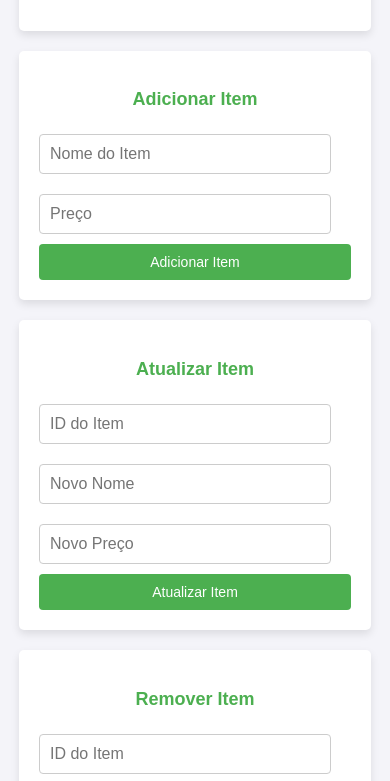
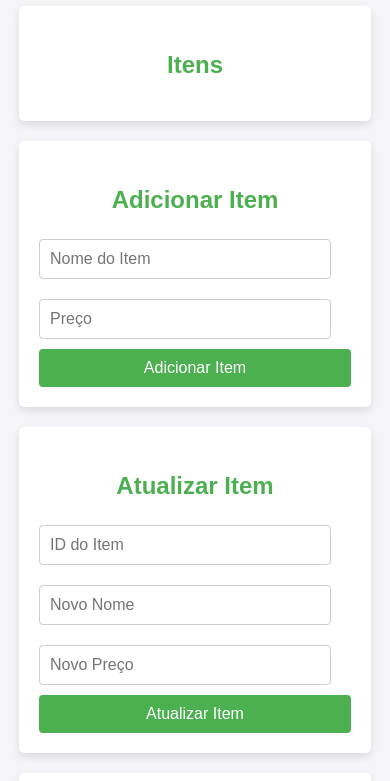
Before and after one commit to Joseamorim22/API-SD, a website: page frontend/index.html in a window 390 px wide. Shown: the part 156-937 px from the top of the page. Drawn offline with Linux system fonts and the light colour scheme; no server answers.

Commit message:
api atualizada

```diff
--- a/frontend/style.css
+++ b/frontend/style.css
@@ -1,4 +1,3 @@
-/* Estilo geral */
 body {
     font-family: 'Arial', sans-serif;
     margin: 0;
@@ -8,7 +7,6 @@
     line-height: 1.6;
 }
 
-/* Cabeçalho */
 h1 {
     text-align: center;
     background-color: #4caf50;
@@ -23,7 +21,6 @@
     text-align: center;
 }
 
-/* Containers */
 #itemsList, #addItemForm, #updateItemForm, #removeItemForm {
     margin: 20px auto;
     padding: 20px;
@@ -33,7 +30,6 @@
     max-width: 80%; /* Aumenta a largura máxima para ocupar mais espaço */
 }
 
-/* Lista de itens */
 #itemListUl {
     list-style-type: none;
     padding: 0;
@@ -47,7 +43,7 @@
     border-radius: 4px;
 }
 
-/* Formulários */
+
 input[type="text"],
 input[type="number"] {
     width: calc(100% - 20px);
@@ -73,18 +69,3 @@
 button:hover {
     background: #45a049;
 }
-
-/* Responsividade */
-@media (max-width: 600px) {
-    body {
-        font-size: 14px;
-    }
-
-    h1, h2 {
-        font-size: 18px;
-    }
-
-    button {
-        font-size: 14px;
-    }
-}
```
Also changed, not shown: frontend/index.html (+4 -4 lines), src/server.js (+5 -5 lines).
